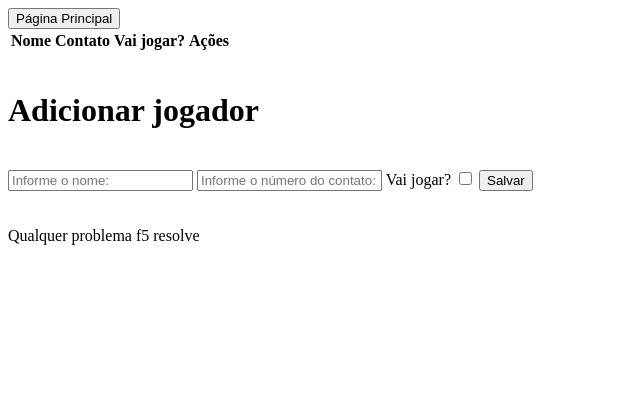
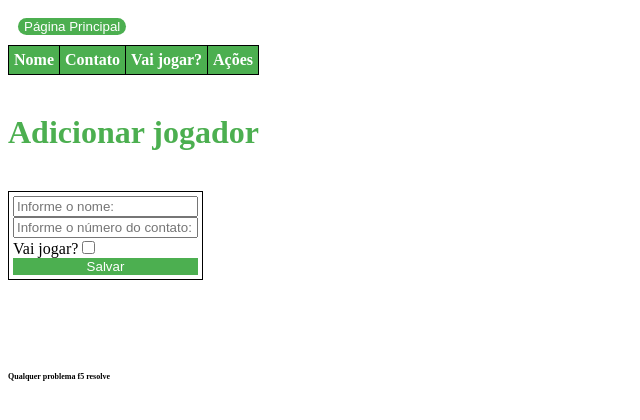
Before and after one commit to Lu1zF3l1p3/Projeto-JS, a website: page html/novoJogador.html in a window 1280 px wide. Shown: the whole page, without its empty margins (0-640 px from the left). Drawn offline with Linux system fonts and the light colour scheme; files that its build step writes are made by us from their sources.

Commit message:
adicionando o mínimo de css ao projeto

```diff
--- a/html/novoJogador.html
+++ b/html/novoJogador.html
@@ -1,12 +1,14 @@
 <!DOCTYPE html>
 <html lang="pt">
 <head>
+    <link rel="stylesheet" href="css/tabela.css">
+    <link rel="stylesheet" href="css/form.css">
     <meta charset="UTF-8">
     <meta name="viewport" content="width=device-width, initial-scale=1.0">
     <title>Jogadores</title>
 </head>
 <body>
-    <a href="/"><button>Página Principal</button></a>
+    <a href="/"><button class="botaoHome">Página Principal</button></a>
     <table>
         <tr>
             <th>Nome</th>
@@ -18,16 +20,16 @@
     <br>
     <h1>Adicionar jogador</h1>
     <br>
-    <form action="/novoJogador" method="post">
+    <form class="form" action="/novoJogador" method="post">
         <input name="nome" type="text" placeholder="Informe o nome:">
         <input name="contato" type="text" placeholder="Informe o número do contato:">
-        <label for="">Vai jogar?</label>
-        <input name="jogar" type="checkbox">
+        <label>Vai jogar?<input name="jogar" type="checkbox"></label>
+
         <button type="submit">Salvar</button>
     </form>
     <br>
     <br>
     <footer>Qualquer problema f5 resolve</footer>
-    <script src="js/novoJogador.js"></script>
+    <script src="js/jogadores.js"></script>
 </body>
 </html>
--- a/partidas.json
+++ b/partidas.json
@@ -1 +1 @@
-{"partidas":[{"id":"fe27e40d-91ef-4357-a7ad-d14d2184fa01","titulo":"teste","local":"arena","data":"2023-07-16T22:14","jogadores":[{"id":"c58fe928-eba6-419b-a999-10e949cf6b40","nome":"teste","contato":"777777","jogar":false},{"id":"097b6b35-fe66-47b4-839e-3be91ed2c24a","nome":"qualquer","contato":"78899998","jogar":true}]},{"id":"870b75a8-df48-49ff-beb3-cddd2be88852","titulo":"mais um","local":"qualquer canto","data":"2023-07-24T22:14","jogadores":[{"id":"3b7b2849-7d92-4346-b36f-b2655a12571f","nome":"yaga","contato":"777777","jogar":true},{"id":"eafa783c-e8e3-49e6-a3a3-f13b89f3553d","nome":"teste","contato":"4443343434","jogar":true}]}]}
+{"partidas":[]}
--- /dev/null
+++ b/static/css/form.css
@@ -0,0 +1,31 @@
+.form{
+    width: max-content;
+    display: flex;
+    flex-direction: column;
+    padding: 4px;
+    border: 1px solid black;
+}
+button {
+    background-color: #4CAF50;
+    border: none;
+    color: white;
+    text-align: center;
+    text-decoration: none;
+    display: inline-block;
+}
+.botaoExcluir{
+    background-color: #f44336;
+}
+.botaoHome{
+    border-radius: 10px;
+    margin: 10px;
+}
+h1{
+    width: max-content;
+    color: #4CAF50;
+}
+footer{
+    margin-top: 7vh;
+    font-size: 8px;
+    font-weight: bold;
+}
--- /dev/null
+++ b/static/css/tabela.css
@@ -0,0 +1,21 @@
+table {
+    border-collapse: collapse;
+}
+
+table, th, td {
+    border: 1px solid black;
+}
+th, td {
+    padding: 5px;
+    text-align: center;
+}
+tr:nth-child(even) {
+    background-color: #f2f2f2
+}
+tr:hover {
+    background-color: #dfdcdc
+}
+th {
+    background-color: #4CAF50;
+    color: white;
+}
--- a/static/js/novoJogador.js
+++ b/static/js/jogadores.js
@@ -14,7 +14,6 @@ window.addEventListener("load",() => {
             partidas.partidas.forEach(partida => {
                 if(partida.id === id){
                     partida.jogadores.forEach(jogador => {
-                        console.log(jogador);
                         let tr = document.createElement("tr");
                         let nome = document.createElement("td");
                         let contato = document.createElement("td");
@@ -43,6 +42,7 @@ window.addEventListener("load",() => {
                         jogar.type = "checkbox";
                         jogar.checked = jogador.jogar;
                         jogar.name = "jogar";
+                        excluir.className = "botaoExcluir";
 
                         input_jogador.type = "hidden";
                         input_excluir.type = "hidden";
@@ -65,8 +65,8 @@ window.addEventListener("load",() => {
 
                         form_jogar.appendChild(input_IDjogar);
                         form_jogar.appendChild(input_partidaJogar);
+                        jogar.appendChild(button_jogar);
                         form_jogar.appendChild(jogar);
-                        form_jogar.appendChild(button_jogar);
                         td_jogar.appendChild(form_jogar);
 
                         tr.appendChild(nome);
--- a/static/js/index.js
+++ b/static/js/partidas.js
@@ -32,6 +32,7 @@ window.addEventListener("load",() => {
                 input_excluir.name = "id";
                 input_presenca.type = "hidden";
                 input_excluir.type = "hidden";
+                excluir.className = "botaoExcluir";
 
                 form_presenca.appendChild(input_presenca);
                 form_excluir.appendChild(input_excluir);
```
Also changed, not shown: html/index.html (+4 -2 lines), html/novaPartida.html (+5 -2 lines).
